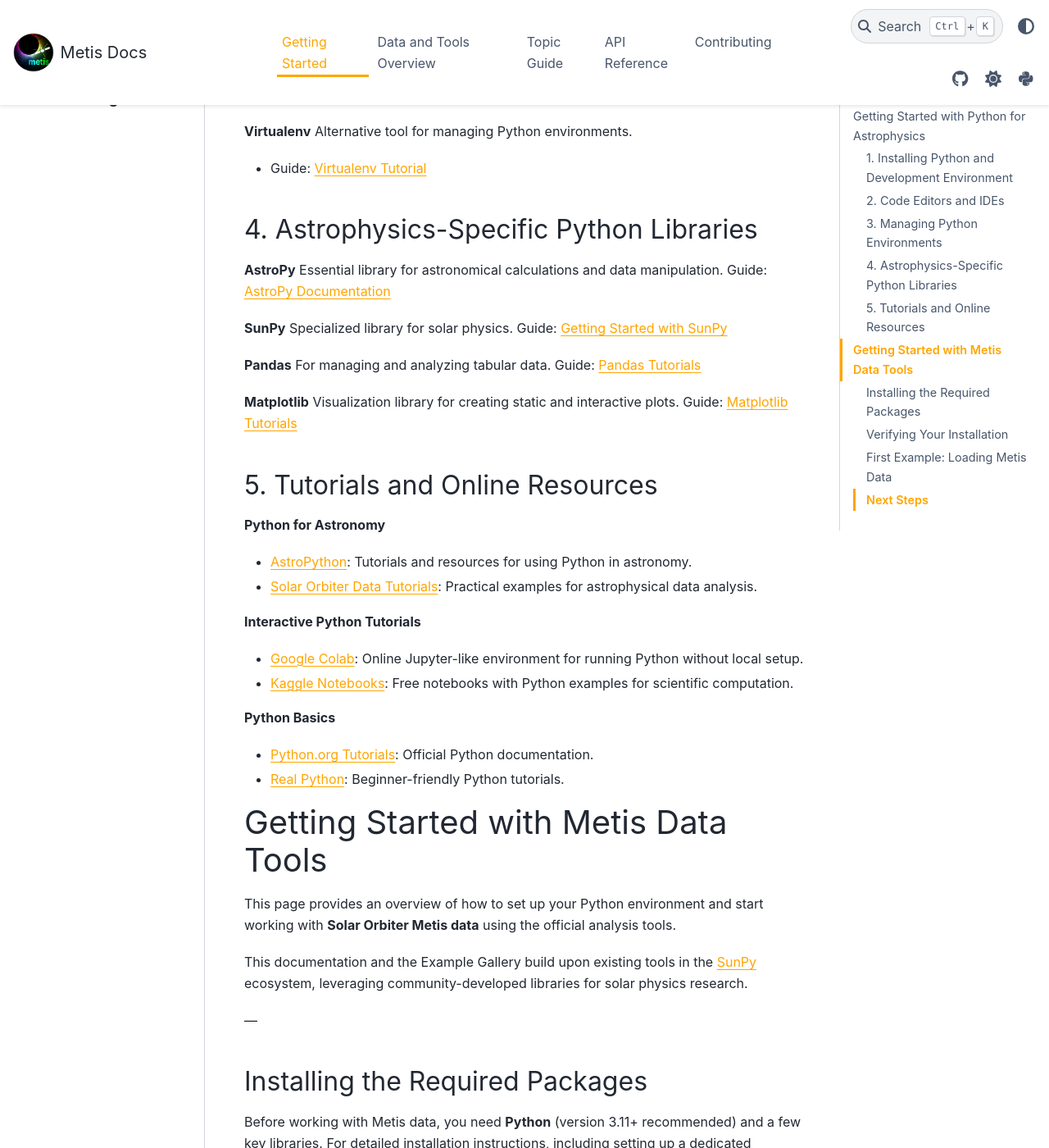
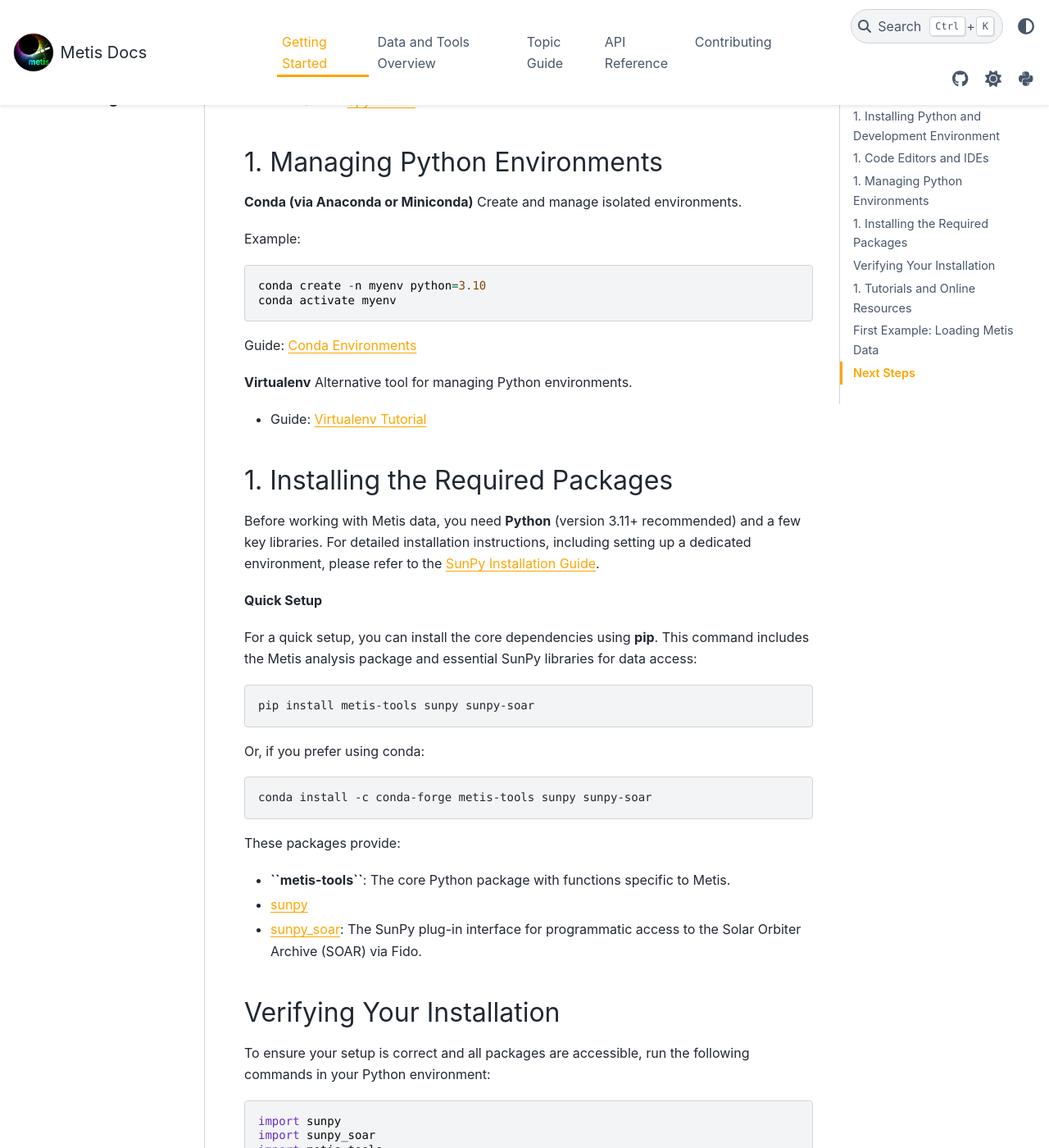
Before and after one commit to gjerse/metis-docs, a Sphinx documentation site: the page built from source/getting_started.rst, in a window 1280 px wide and 1400 px high, scrolled down 1508 px. Shown: the whole window at 82% size. Built offline with Sphinx 7.4.7 and the PyData theme 0.15.4, drawn with Linux system fonts in a browser that asks for light colours; pages that are not in the unit, such as notebooks, are missing from menus; some of the changed text lies outside the part shown.

Commit message:
added files

```diff
--- a/source/getting_started.rst
+++ b/source/getting_started.rst
@@ -1,42 +1,47 @@
-.. _python_wg:
 
-Getting Started with Python for Astrophysics
-============================================
+Getting Started with Metis Data Tools
+=====================================
 
-`↑ Back to Python WG <https://redmine.ict.inaf.it/projects/636/wiki>`_
+This page provides an overview of how to set up your Python environment and start working with **Solar Orbiter Metis data** using the official analysis tools.
+
+This documentation and the :doc:`Example Gallery <auto_gallery/index>` build upon existing tools in the `SunPy <https://sunpy.org>`__ ecosystem, leveraging community-developed libraries for solar physics research.
+
 
 1. Installing Python and Development Environment
 ------------------------------------------------
 
 **Anaconda**
+
 A comprehensive suite for installing Python and major scientific libraries.
 
-- Includes tools like Jupyter Notebook and Spyder.
 - Guide: `Installing Anaconda <https://docs.anaconda.com/anaconda/install/>`_
 - Official site: `Anaconda.org <https://anaconda.org/>`_
 
 **Miniconda**
+
 A lightweight alternative to Anaconda for creating custom environments.
 
 - Guide: `Installing Miniconda <https://docs.anaconda.com/miniconda/install/>`_
 
 **Python.org**
+
 Official Python installation for minimal setups.
 
 - Guide: `Python Installation <https://docs.python.org/3/using/index.html>`_
 - Official site: `Python.org <https://www.python.org/>`_
 
-2. Code Editors and IDEs
+1. Code Editors and IDEs
 ------------------------
 
 **Jupyter Notebook**
-An interactive environment for writing, running, and visualizing Python code.
 
-- Ideal for data exploration and quick prototyping.
+An interactive environment for writing, running, and visualizing Python code; ideal for data exploration and quick prototyping.
+
 - Guide: `Using Jupyter <https://jupyter-notebook.readthedocs.io/en/stable/>`_
 - Official site: `Jupyter.org <https://jupyter.org/>`_
 
 **Visual Studio Code**
+
 A lightweight IDE with excellent Python support.
 
 - Extensions: Python, Jupyter, and Pylance for linting and autocompletion.
@@ -44,12 +49,13 @@ A lightweight IDE with excellent Python support.
 - Official site: `Visual Studio Code <https://code.visualstudio.com/>`_
 
 **Spyder**
+
 An IDE included with Anaconda, tailored for scientific computing.
 
 - Ideal for beginners transitioning from MATLAB.
 - Official site: `Spyder IDE <https://www.spyder-ide.org/>`_
 
-3. Managing Python Environments
+1. Managing Python Environments
 -------------------------------
 
 **Conda (via Anaconda or Miniconda)**
@@ -67,26 +73,51 @@ Alternative tool for managing Python environments.
 
 - Guide: `Virtualenv Tutorial <https://virtualenv.pypa.io/en/latest/>`_
 
-4. Astrophysics-Specific Python Libraries
------------------------------------------
 
-**AstroPy**
-Essential library for astronomical calculations and data manipulation.
-Guide: `AstroPy Documentation <https://www.astropy.org/>`_
+1. Installing the Required Packages
+-----------------------------------
 
-**SunPy**
-Specialized library for solar physics.
-Guide: `Getting Started with SunPy <https://sunpy.org/>`_
+Before working with Metis data, you need **Python** (version 3.11+ recommended) and a few key libraries. For detailed installation instructions, including setting up a dedicated environment, please refer to the `SunPy Installation Guide <https://docs.sunpy.org/en/stable/tutorial/installation.html>`__.
 
-**Pandas**
-For managing and analyzing tabular data.
-Guide: `Pandas Tutorials <https://pandas.pydata.org/>`_
+**Quick Setup**
 
-**Matplotlib**
-Visualization library for creating static and interactive plots.
-Guide: `Matplotlib Tutorials <https://matplotlib.org/>`_
+For a quick setup, you can install the core dependencies using **pip**. This command includes the Metis analysis package and essential SunPy libraries for data access:
 
-5. Tutorials and Online Resources
+.. code-block:: bash
+
+    pip install metis-tools sunpy sunpy-soar
+
+Or, if you prefer using conda:
+
+.. code-block:: bash
+
+    conda install -c conda-forge metis-tools sunpy sunpy-soar
+
+These packages provide:
+
+* **``metis-tools``**: The core Python package with functions specific to Metis.
+* `sunpy <https://docs.sunpy.org/en/stable/>`__
+* `sunpy_soar <https://docs.sunpy.org/projects/soar/en/latest/>`__: The SunPy plug-in interface for programmatic access to the Solar Orbiter Archive (SOAR) via Fido.
+
+
+Verifying Your Installation
+---------------------------
+
+To ensure your setup is correct and all packages are accessible, run the following commands in your Python environment:
+
+.. code-block:: python
+
+    import sunpy
+    import sunpy_soar
+    import metis_tools
+
+    print("SunPy version:", sunpy.__version__)
+    print("Metis Tools version:", metis_tools.__version__)
+
+If this runs without errors, you're ready to start working with Metis data!
+
+
+1. Tutorials and Online Resources
 ---------------------------------
 
 **Python for Astronomy**
@@ -104,59 +135,7 @@ Guide: `Matplotlib Tutorials <https://matplotlib.org/>`_
 - `Python.org Tutorials <https://docs.python.org/3/tutorial/>`_: Official Python documentation.
 - `Real Python <https://realpython.com/>`_: Beginner-friendly Python tutorials.
 
-Getting Started with Metis Data Tools
-=====================================
 
-This page provides an overview of how to set up your Python environment and start working with **Solar Orbiter Metis data** using the official analysis tools.
-
-This documentation and the :doc:`Example Gallery <auto_gallery/index>` build upon existing tools in the `SunPy <https://sunpy.org>`__ ecosystem, leveraging community-developed libraries for solar physics research.
-
----
-
-Installing the Required Packages
---------------------------------
-
-Before working with Metis data, you need **Python** (version 3.11+ recommended) and a few key libraries. For detailed installation instructions, including setting up a dedicated environment, please refer to the `SunPy Installation Guide <https://docs.sunpy.org/en/stable/tutorial/installation.html>`__.
-
-### Quick Setup
-
-For a quick setup, you can install the core dependencies using **pip**. This command includes the Metis analysis package and essential SunPy libraries for data access:
-
-.. code-block:: bash
-
-    pip install metis-tools sunpy sunpy-soar
-
-Or, if you prefer using conda:
-
-.. code-block:: bash
-
-    conda install -c conda-forge metis-tools sunpy sunpy-soar
-
-These packages provide:
-
-* **``metis-tools``**: The core Python package with loading, calibration, and plotting functions specific to Metis.
-* `sunpy <https://docs.sunpy.org/en/stable/>`__: Core library for data structures, time handling, and coordinates.
-* `sunpy_soar <https://docs.sunpy.org/projects/soar/en/latest/>`__: The SunPy plug-in interface for programmatic access to the Solar Orbiter Archive (SOAR) via Fido.
-
----
-
-Verifying Your Installation
----------------------------
-
-To ensure your setup is correct and all packages are accessible, run the following commands in your Python environment:
-
-.. code-block:: python
-
-    import sunpy
-    import sunpy_soar
-    import metis_tools
-
-    print("SunPy version:", sunpy.__version__)
-    print("Metis Tools version:", metis_tools.__version__)
-
-If this runs without errors, you're ready to start working with Metis data!
-
----
 
 First Example: Loading Metis Data
 ---------------------------------
```
